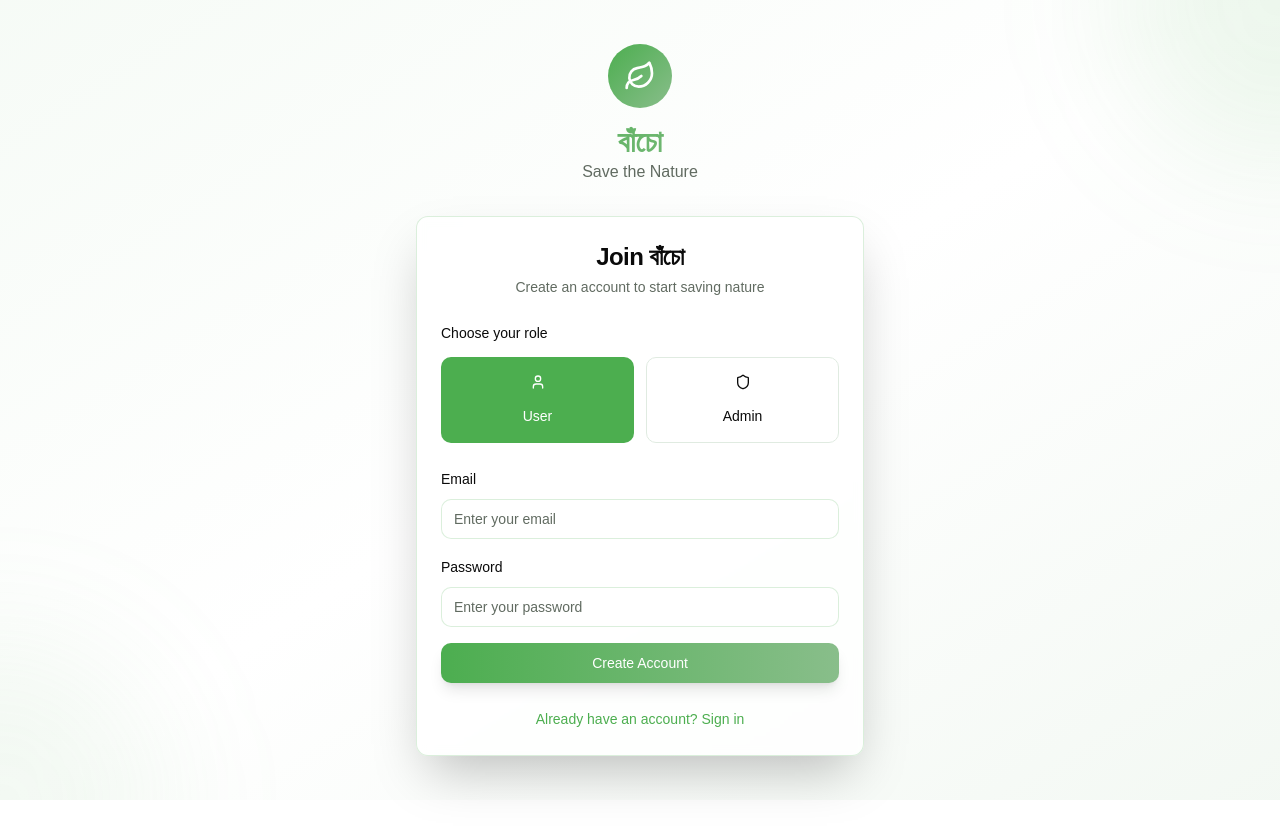
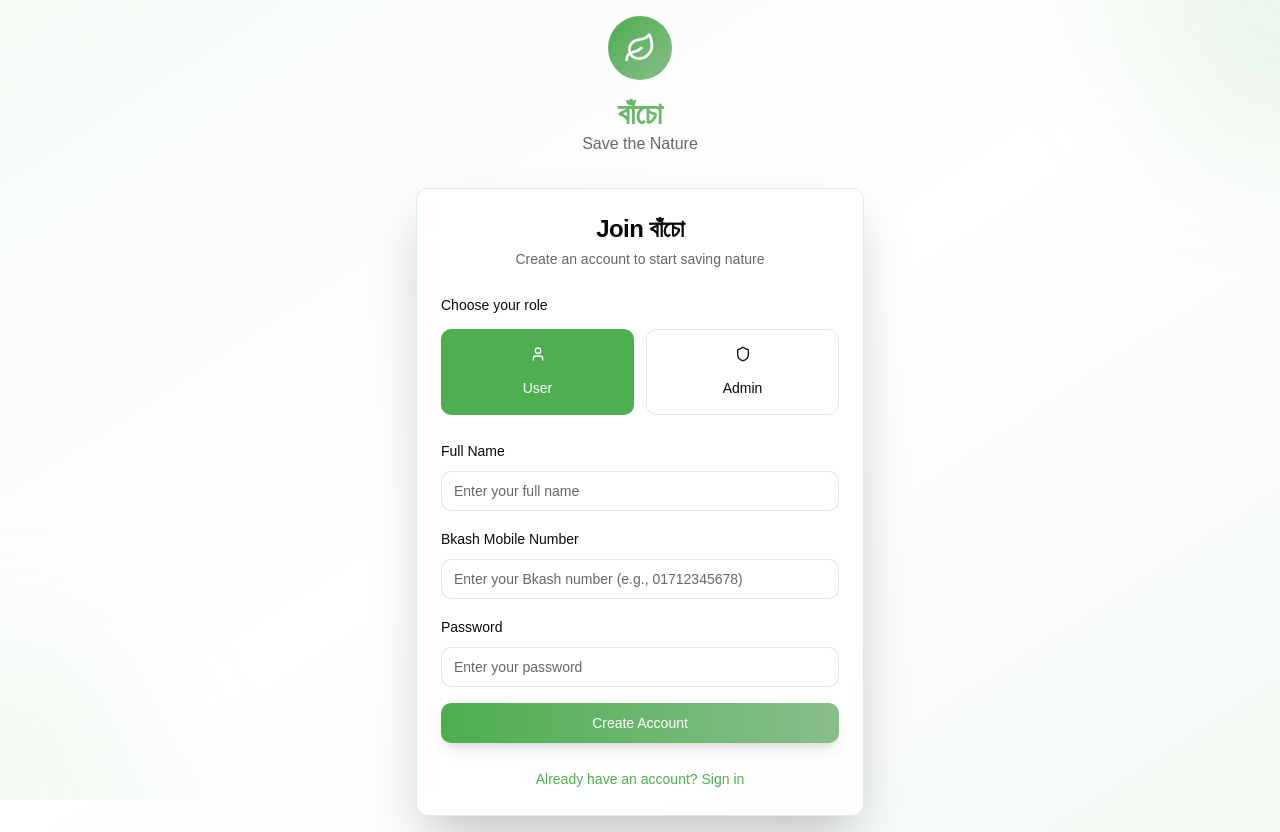
Before and after one commit to MinhajUHR/eco-baccho-app, a React (Vite) app: page /portal in a window 1280 px wide. Before the commit the page ends 800 px from the top, so only its background shows below. Built offline with nearby package versions, Linux system fonts and the light colour scheme.

Commit message:
Update user and admin registration

```diff
--- a/src/components/UserPortal.tsx
+++ b/src/components/UserPortal.tsx
@@ -12,6 +12,8 @@ const UserPortal = () => {
   const [role, setRole] = useState<'user' | 'admin'>('user');
   const [email, setEmail] = useState('');
   const [password, setPassword] = useState('');
+  const [name, setName] = useState('');
+  const [mobileNumber, setMobileNumber] = useState('');
   const [loading, setLoading] = useState(false);
 
   const { register, login } = useAuth();
@@ -23,13 +25,26 @@ const UserPortal = () => {
 
     try {
       if (isLogin) {
+        // For login, use different credentials based on role
+        if (role === 'admin') {
           await login(email, password);
+        } else {
+          // For users, we need to find email by mobile number first
+          // For now, we'll use mobile number as email format for login
+          await login(`${mobileNumber}@bacho.app`, password);
+        }
         toast({
           title: "Welcome back!",
           description: "Successfully logged in.",
         });
       } else {
+        // For registration
+        if (role === 'admin') {
           await register(email, password, role);
+        } else {
+          // For users, create email from mobile number and include additional data
+          await register(`${mobileNumber}@bacho.app`, password, role, name, mobileNumber);
+        }
         toast({
           title: "Account created!",
           description: `Successfully registered as ${role}.`,
@@ -78,8 +93,7 @@ const UserPortal = () => {
           </CardHeader>
 
           <CardContent>
-            {/* Role selection for registration */}
-            {!isLogin && (
+            {/* Role selection for both registration and login */}
             <div className="space-y-3 mb-6">
               <Label className="text-sm font-medium">Choose your role</Label>
               <div className="grid grid-cols-2 gap-3">
@@ -103,9 +117,10 @@ const UserPortal = () => {
                 </Button>
               </div>
             </div>
-            )}
 
             <form onSubmit={handleSubmit} className="space-y-4">
+              {/* Show different fields based on role and login state */}
+              {role === 'admin' && (
                 <div className="space-y-2">
                   <Label htmlFor="email">Email</Label>
                   <Input
@@ -118,6 +133,39 @@ const UserPortal = () => {
                     className="border-primary/20 focus:border-primary"
                   />
                 </div>
+              )}
+
+              {/* Name field for user registration */}
+              {role === 'user' && !isLogin && (
+                <div className="space-y-2">
+                  <Label htmlFor="name">Full Name</Label>
+                  <Input
+                    id="name"
+                    type="text"
+                    placeholder="Enter your full name"
+                    value={name}
+                    onChange={(e) => setName(e.target.value)}
+                    required
+                    className="border-primary/20 focus:border-primary"
+                  />
+                </div>
+              )}
+
+              {/* Mobile number field for users */}
+              {(role === 'user') && (
+                <div className="space-y-2">
+                  <Label htmlFor="mobile">Bkash Mobile Number</Label>
+                  <Input
+                    id="mobile"
+                    type="tel"
+                    placeholder="Enter your Bkash number (e.g., 01712345678)"
+                    value={mobileNumber}
+                    onChange={(e) => setMobileNumber(e.target.value)}
+                    required
+                    className="border-primary/20 focus:border-primary"
+                  />
+                </div>
+              )}
 
               <div className="space-y-2">
                 <Label htmlFor="password">Password</Label>
--- a/src/contexts/AuthContext.tsx
+++ b/src/contexts/AuthContext.tsx
@@ -7,7 +7,7 @@ interface AuthContextType {
   session: Session | null;
   userRole: 'user' | 'admin' | null;
   loading: boolean;
-  register: (email: string, password: string, role: 'user' | 'admin') => Promise<void>;
+  register: (email: string, password: string, role: 'user' | 'admin', name?: string, mobileNumber?: string) => Promise<void>;
   login: (email: string, password: string) => Promise<void>;
   logout: () => Promise<void>;
 }
@@ -28,7 +28,7 @@ export function AuthProvider({ children }: { children: React.ReactNode }) {
   const [userRole, setUserRole] = useState<'user' | 'admin' | null>(null);
   const [loading, setLoading] = useState(true);
 
-  async function register(email: string, password: string, role: 'user' | 'admin') {
+  async function register(email: string, password: string, role: 'user' | 'admin', name?: string, mobileNumber?: string) {
     const redirectUrl = `${window.location.origin}/`;
 
     const { data, error } = await supabase.auth.signUp({
@@ -41,15 +41,21 @@ export function AuthProvider({ children }: { children: React.ReactNode }) {
 
     if (error) throw error;
 
-    // Store user role in profiles table
+    // Store user role and additional data in profiles table
     if (data.user) {
+      const profileData: any = {
+        user_id: data.user.id,
+        email: data.user.email || null,
+        role: role
+      };
+
+      // Add name and mobile number for users
+      if (name) profileData.name = name;
+      if (mobileNumber) profileData.mobile_number = mobileNumber;
+
       const { error: profileError } = await supabase
         .from('profiles')
-        .insert({
-          user_id: data.user.id,
-          email: data.user.email || null,
-          role: role
-        });
+        .insert(profileData);
 
       if (profileError) throw profileError;
       setUserRole(role);
--- a/src/integrations/supabase/types.ts
+++ b/src/integrations/supabase/types.ts
@@ -20,6 +20,8 @@ export type Database = {
           display_name: string | null
           email: string | null
           id: string
+          mobile_number: string | null
+          name: string | null
           role: string | null
           updated_at: string
           user_id: string
@@ -29,6 +31,8 @@ export type Database = {
           display_name?: string | null
           email?: string | null
           id?: string
+          mobile_number?: string | null
+          name?: string | null
           role?: string | null
           updated_at?: string
           user_id: string
@@ -38,6 +42,8 @@ export type Database = {
           display_name?: string | null
           email?: string | null
           id?: string
+          mobile_number?: string | null
+          name?: string | null
           role?: string | null
           updated_at?: string
           user_id?: string
```
Also changed, not shown: 1 other file (tests, documents, lock files or other folders). Lines whose indentation alone changed are shown as unchanged.
